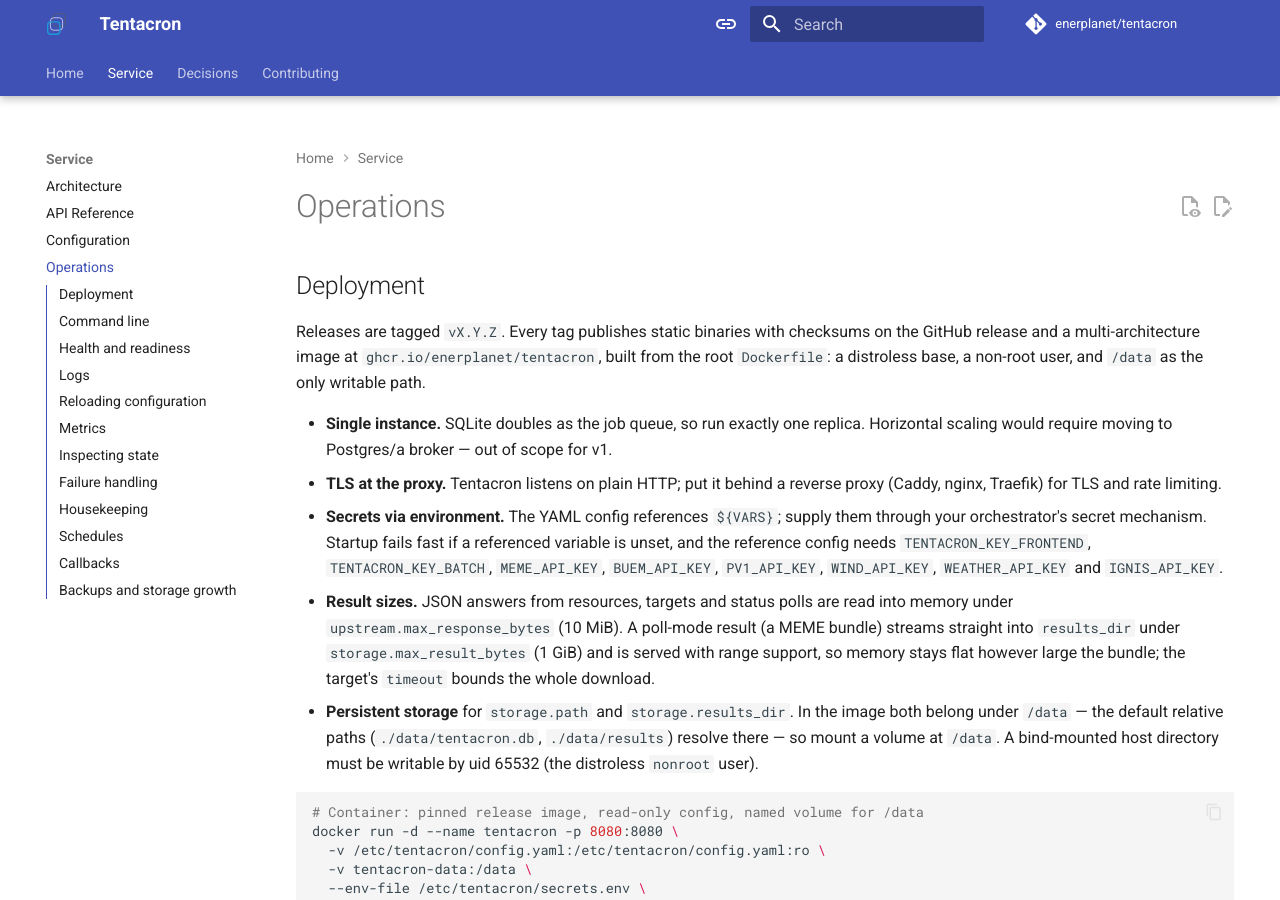
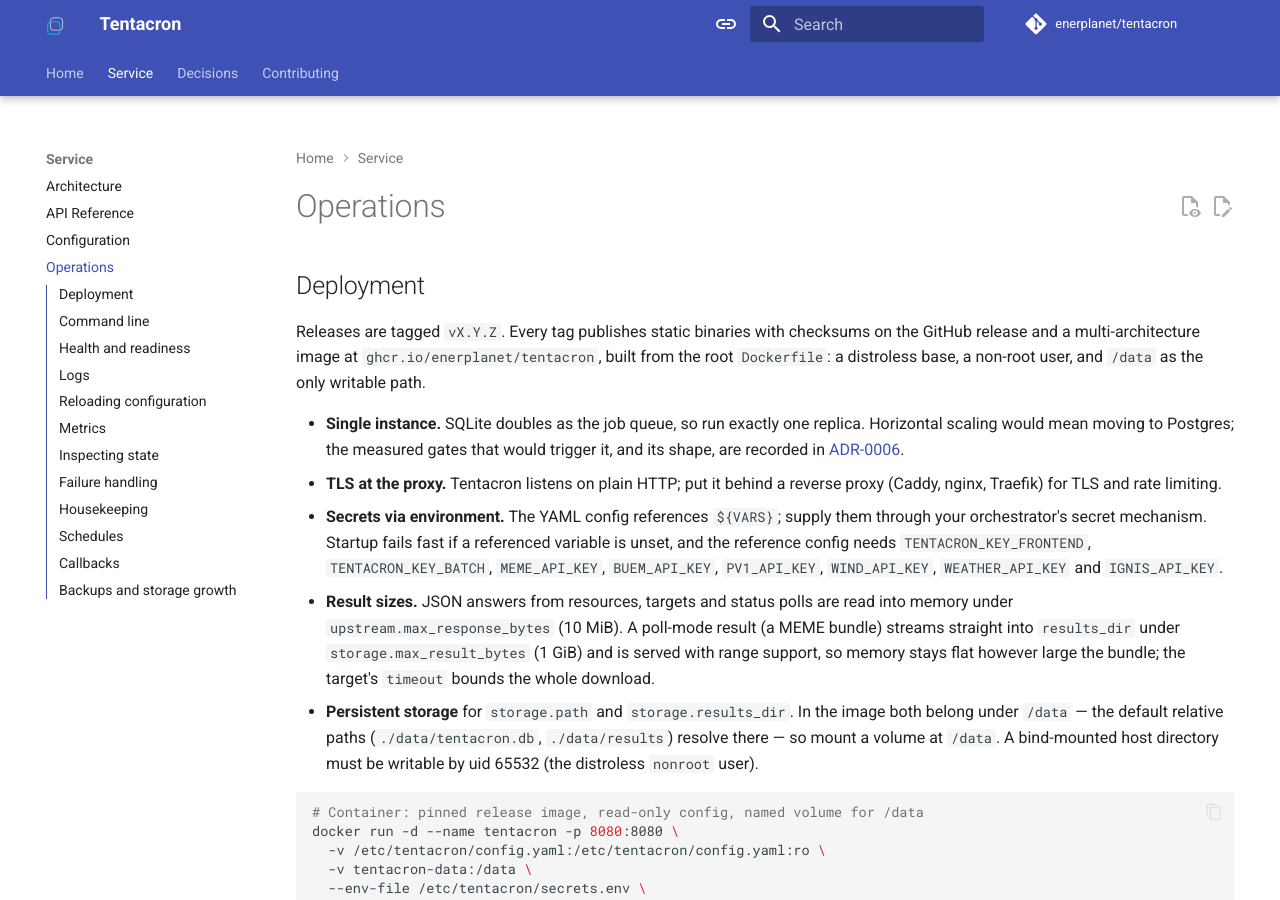
Before and after one commit to enerplanet/TentaCron, an MkDocs documentation site: the page built from docs/operations.md, in a window 1280 px wide and 900 px high. Built offline with MkDocs 1.6.1 and Material for MkDocs 9.7.7, drawn with Linux system fonts in a browser that asks for light colours; comment, search, counter and statistics services are not loaded; some of the changed text lies outside the part shown.

Commit message:
docs(operations): complete the metrics table and point scaling at ADR-0006
The metrics table omitted the schedule-run and callback-delivery counters
that the Schedules and Callbacks sections mention, the single-instance
note said Postgres was out of scope instead of pointing at the gate
ADR-0006 records, and /version was missing from the health endpoints.

```diff
--- a/docs/operations.md
+++ b/docs/operations.md
@@ -8,8 +8,9 @@
 distroless base, a non-root user, and `/data` as the only writable path.
 
 - **Single instance.** SQLite doubles as the job queue, so run exactly one
-  replica. Horizontal scaling would require moving to Postgres/a broker —
-  out of scope for v1.
+  replica. Horizontal scaling would mean moving to Postgres; the measured
+  gates that would trigger it, and its shape, are recorded in
+  [ADR-0006](decisions/0006-postgres-decision-gate.md).
 - **TLS at the proxy.** Tentacron listens on plain HTTP; put it behind a
   reverse proxy (Caddy, nginx, Traefik) for TLS and rate limiting.
 - **Secrets via environment.** The YAML config references `${VARS}`; supply
```
Also changed, not shown: other parts of docs/operations.md (+3 -0 lines).
